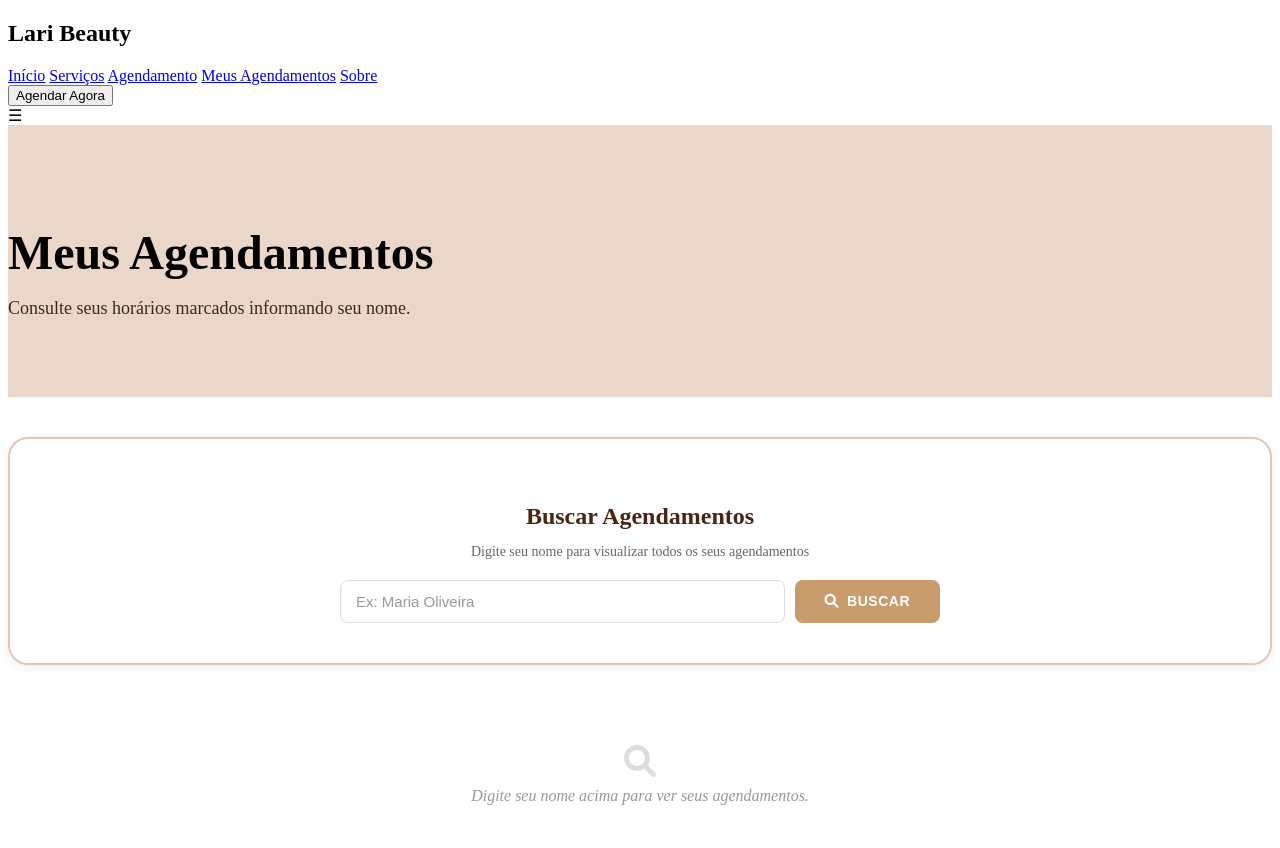
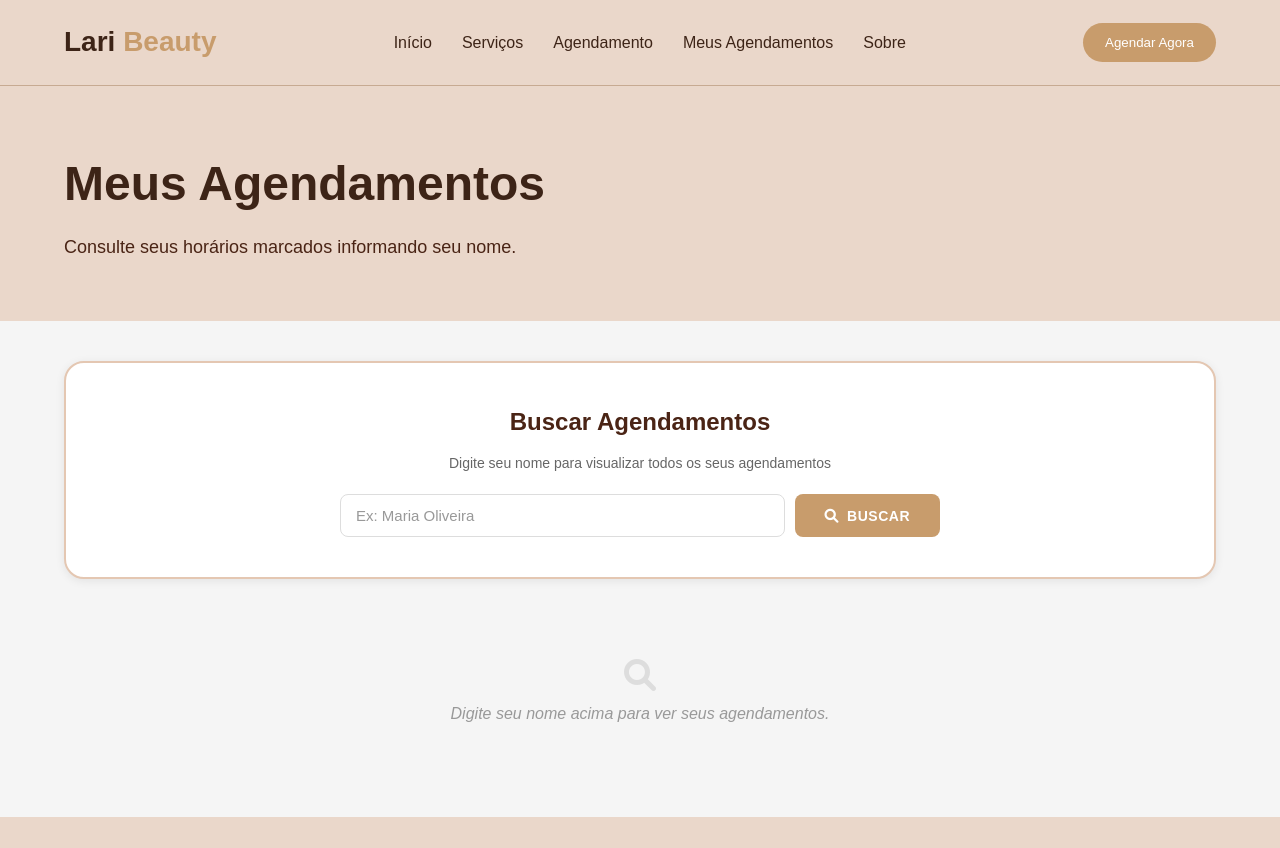
Before and after one commit to Fsouza-sys/ProjetoLariBeauty, a plain HTML site: page meus-agendamentos.html in a window 1280 px wide. Shown: the top 848 px of the page. Drawn offline with Linux system fonts and the light colour scheme; files that its build step writes are made by us from their sources; the site is published under a folder, as on GitHub Pages, so addresses that start at the root find nothing.

Commit message:
Update meus-agendamentos.html

```diff
--- a/meus-agendamentos.html
+++ b/meus-agendamentos.html
@@ -5,7 +5,7 @@
   <meta charset="UTF-8">
   <meta name="viewport" content="width=device-width, initial-scale=1.0">
   <title>Lari Beauty - Meus Agendamentos</title>
-  <link rel="stylesheet" href="/css/base.css">
+  <link rel="stylesheet" href="./css/base.css">
   <link rel="stylesheet" href="https://cdnjs.cloudflare.com/ajax/libs/font-awesome/6.0.0/css/all.min.css">
 
   <style>
@@ -240,7 +240,7 @@
   </footer>
 
 
-  <script src="/common.js"></script>
+  <script src="./common.js"></script>
   <script>
 
     const API_URL = "http://localhost:3001/api";
```
